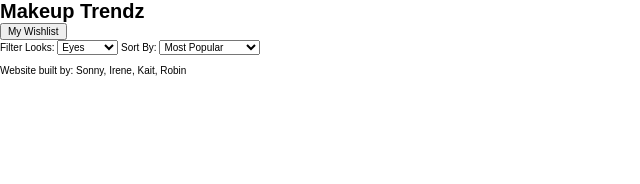
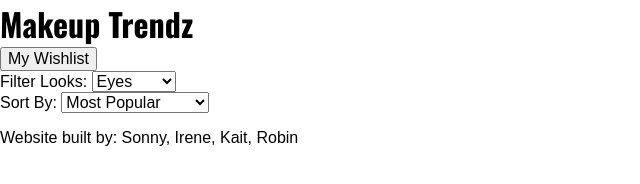
Before and after one commit to makeupteam/makeup-app, a website: page index.html in a window 1280 px wide. Shown: the whole page, without its empty margins (0-640 px from the left). Drawn offline with nearby package versions, Linux system fonts and the light colour scheme; files that its build step writes are made by us from their sources.

Commit message:
tweaked index.html and scss, fixed typos in gulpfile.js

```diff
--- a/dev/styles/partials/_basestyles.scss
+++ b/dev/styles/partials/_basestyles.scss
@@ -1,29 +1,26 @@
-html{
-	font-size: 62.5%;
+html {
+	font-size: 100%;
 }
 
-body{
-	font-family: $headingFont;
+body {
 	font-family: $bodyFont;
+	margin: 0;
+	padding: 0;
 }
 
-h1, h2, h3, h4, h5, h6{
+h1, h2, h3, h4, h5, h6 {
+	font-family: $headingFont;
 	padding: 0;
 	margin: 0;
-	font-family: $headingFont;
 }
 
-p{
-	font-family: $bodyFont;
-}
-
-ul{
+ul {
 	list-style: none;
 	margin:0;
 	padding: 0;
 }
 
-img{
+img {
 	max-width: 100%;
 	display: block;
 }
--- a/dev/styles/partials/_variables.scss
+++ b/dev/styles/partials/_variables.scss
@@ -10,7 +10,3 @@ $black:#000000;
 
 $headingFont:'Oswald', sans-serif;
 $bodyFont: 'Roboto Regular', sans-serif;
-
-// fonts
-
-$paragraph: 16px;
--- a/gulpfile.js
+++ b/gulpfile.js
@@ -16,13 +16,13 @@ gulp.task('styles', () => {
 	return gulp.src('./dev/styles/**/*.scss')	//globing pattern - ** look in any folder and any file
 		.pipe(sass().on('error', sass.logError))	//when there is a compiling issue .on will trigger
 		.pipe(autoprefixer('last 2 versions', 'safari 5', 'ie 8', 'ie 9', 'opera 12.1'))
-		.pipe(concat('style.css'))
+		.pipe(concat('styles.css'))
 		.pipe(gulp.dest('./public/styles'))
 		.pipe(reload({stream: true}));
 });
 
 gulp.task('scripts', () => {
-	return gulp.src('./dev/scripts/main.js')
+	return gulp.src('./dev/scripts/script.js')
 	.pipe(babel({
 		presets: ['es2015']
 	}))
@@ -32,7 +32,7 @@ gulp.task('scripts', () => {
 
 	gulp.task('watch', () => {
 	gulp.watch('./dev/styles/**/*.scss', ['styles']);
-	gulp.watch('./dev/scripts/ain.js', ['scripts']);
+	gulp.watch('./dev/scripts/script.js', ['scripts']);
 	gulp.watch('*.html', reload);
 });
 
--- a/index.html
+++ b/index.html
@@ -7,33 +7,38 @@
     <meta http-equiv="X-UA-Compatible" content="ie=edge">
     <title>Makeup Trendz</title>
     <!-- Temporary Title? -->
+    <link href="https://fonts.googleapis.com/css?family=Oswald:400,700|Roboto" rel="stylesheet">
     <link rel="stylesheet" href="public/styles/styles.css">
 </head>
 
 <body>
 
-    <div class="main">
+    <div class="wrapper">
         <header>
             <h1>Makeup Trendz</h1>
             <button>My Wishlist</button>
         </header>
 
         <main>
-            <div class="filters">
-                <label for="looks">Filter Looks:</label>
-                <select name="looks" id="looks-select">
-                    <option value="Eye-look">Eyes</option>
-                    <option value="eagle">Lips</option>
-                    <option value="dragon">Contour</option>
-                    <option value="elephant">Full-face</option>
-                 </select>
+            <div class="gallery-options">
+                <div class="option-container">
+                    <label for="looks">Filter Looks:</label>
+                    <select name="looks" id="looks-filter">
+                        <option value="eyes">Eyes</option>
+                        <option value="lips">Lips</option>
+                        <option value="contour">Contour</option>
+                        <option value="full">Full-face</option>
+                    </select>
+                </div>
 
-                <label for="sort">Sort By:</label>
-                <select name="sort" id="sort-select">
-                    <option value="Eye-look">Most Popular</option>
-                    <option value="eagle">Newest To Oldest</option>
-                    <option value="dragon">Oldest to Newest</option>
-                 </select>
+                <div class="option-container">
+                    <label for="sort">Sort By:</label>
+                    <select name="sort" id="looks-sort">
+                        <option value="popular">Most Popular</option>
+                        <option value="newest">Newest To Oldest</option>
+                        <option value="oldest">Oldest to Newest</option>
+                    </select>
+                </div>
             </div>
 
             <div class="looks-gallery">
```
